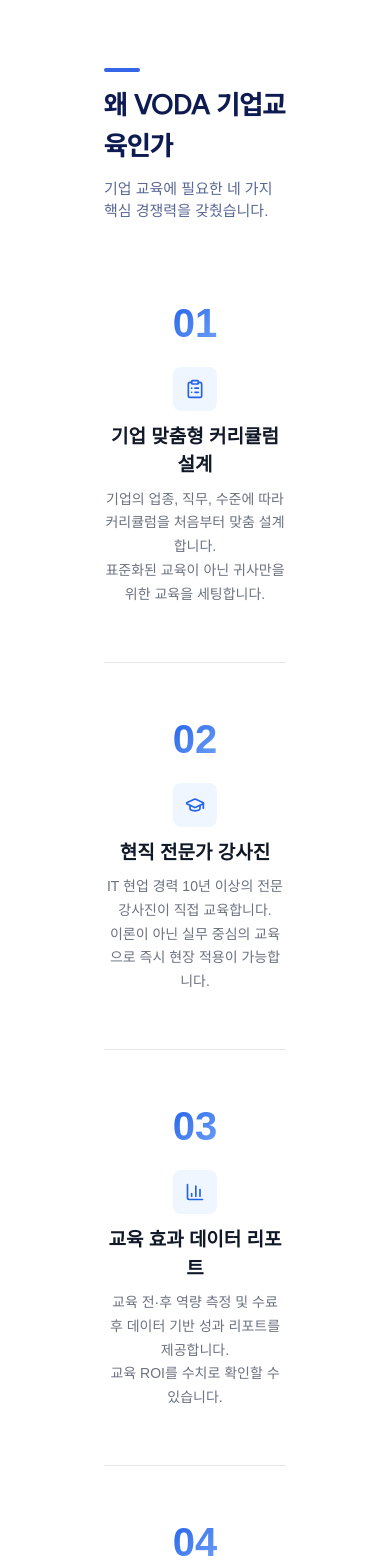
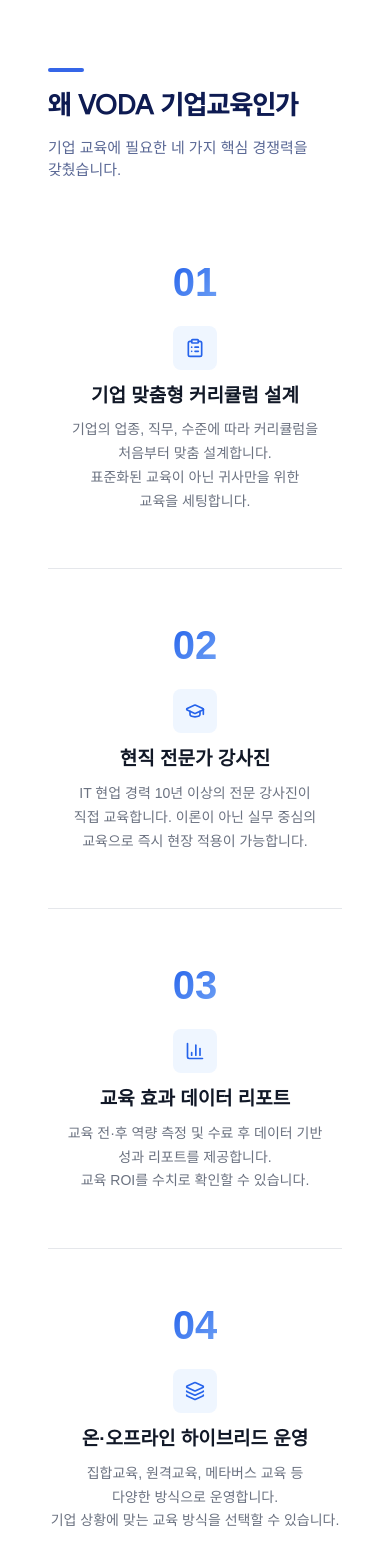
Before and after one commit to chaeuns/vodawebsite, a Next.js app: page /business/corporate-education in a window 390 px wide. Shown: the part 432-1997 px from the top of the page. Built offline with nearby package versions, Linux system fonts and the light colour scheme; a web font is replaced by a local one.

Commit message:
feat: 기업 교육 페이지 수정완료, 피드백 및 모바일

```diff
--- a/app/business/corporate-education/components/Audience.tsx
+++ b/app/business/corporate-education/components/Audience.tsx
@@ -33,7 +33,7 @@
   return (
     <section className="bg-white py-16 md:py-[100px] relative">
       <Container>
-        <div className="pl-20 pr-20">
+        <div className="pl-6 pr-6 md:pl-20 md:pr-20">
           <span className="block w-9 h-1 rounded-full bg-[#3566e8] mb-3" />
           <h2
             className="font-extrabold font-suit text-[#0e1b52]"
@@ -48,7 +48,7 @@
       </Container>
 
       <Container>
-        <div className="pl-20 pr-20">
+        <div className="pl-6 pr-6 md:pl-20 md:pr-20">
         <motion.div
           className="grid grid-cols-1 sm:grid-cols-3 gap-5 mt-10"
           variants={containerVariants}
--- a/app/business/corporate-education/components/FieldTags.tsx
+++ b/app/business/corporate-education/components/FieldTags.tsx
@@ -53,7 +53,7 @@
       }}
     >
       <Container>
-        <div className="pl-20 pr-20">
+        <div className="pl-6 pr-6 md:pl-20 md:pr-20">
           <span className="block w-9 h-1 rounded-full bg-[#3566e8] mb-3" />
           <h2
             className="font-extrabold font-suit text-[#0e1b52]"
@@ -68,7 +68,7 @@
       </Container>
 
       <Container>
-        <div className="pl-20 pr-20">
+        <div className="pl-6 pr-6 md:pl-20 md:pr-20">
         <div className="fields-map">
           <svg className="fields-connector" viewBox="0 0 880 460" preserveAspectRatio="xMidYMid meet" aria-hidden="true">
             <path
@@ -245,7 +245,7 @@
 
         @media (max-width: 768px) {
           .fields-map { height: auto; }
-          .fields-hub { position: static; transform: none; margin: 0 auto 24px; }
+          .fields-hub { display: none; }
           .fields-node { position: static; width: 100%; margin-bottom: 14px; animation: none !important; }
           .fields-connector { display: none; }
         }
--- a/app/business/corporate-education/components/Hero.tsx
+++ b/app/business/corporate-education/components/Hero.tsx
@@ -37,7 +37,7 @@
               <span className="align-middle">기업 교육</span>
             </p>
 
-            <h1 className="hero-fade-2 font-bold mt-4 leading-[1.3] text-[18px] sm:text-[22px] md:text-[29px] lg:text-[43px] whitespace-normal md:whitespace-nowrap break-keep">
+            <h1 className="hero-fade-2 font-bold mt-4 leading-[1.3] text-[1.7rem] sm:text-[22px] md:text-[29px] lg:text-[43px] whitespace-normal md:whitespace-nowrap break-keep">
               <span className="text-[#00163A]">
                 기업의 성장과 개인의 역량 강화
               </span>
@@ -45,9 +45,10 @@
           </div>
 
           <p className="hero-fade-3 text-[#111827] mt-4 leading-[1.6] text-[13px] md:text-[15px] max-w-[90%] md:max-w-[520px]">
-            기업의 성장과 개인의 역량 강화를 위한 VODA의 맞춤형 교육 솔루션입니다.
-            <br />
-            현장 실무 중심의 커리큘럼으로 조직의 경쟁력을 함께 만들어갑니다.
+            기업의 성장과 개인의 역량 강화를 위한 VODA의 맞춤형
+            <br className="md:hidden" /> 교육 솔루션입니다.
+            <br className="hidden md:inline" /> 현장 실무 중심의 커리큘럼으로
+            <br className="md:hidden" /> 조직의 경쟁력을 함께 만들어갑니다.
           </p>
         </div>
       </section>
--- a/app/business/corporate-education/components/Process.tsx
+++ b/app/business/corporate-education/components/Process.tsx
@@ -40,7 +40,7 @@
       }}
     >
       <Container>
-        <div className="pl-20 pr-20">
+        <div className="pl-6 pr-6 md:pl-20 md:pr-20">
           <span className="block w-9 h-1 rounded-full bg-[#3566e8] mb-3" />
           <h2
             className="font-extrabold font-suit text-[#0e1b52]"
@@ -55,7 +55,7 @@
       </Container>
 
       <Container>
-        <div className="pl-20 pr-20">
+        <div className="pl-6 pr-6 md:pl-20 md:pr-20">
         {/* Desktop: steps connected with arrows */}
         <div className="hidden md:flex items-stretch gap-4 mt-10">
           {processSteps.map((step, i) => {
@@ -100,7 +100,7 @@
             return (
               <motion.div
                 key={step.step}
-                className="group border border-[#E5E7EB] rounded-xl bg-white pt-24 pb-10 px-10 min-h-[420px] flex flex-col items-center justify-start text-center shadow-none hover:shadow-xl hover:shadow-blue-500/5 hover:border-[#2563EB]/30 transition-[box-shadow,border-color] duration-300 ease-out"
+                className="group border border-[#E5E7EB] rounded-xl bg-white pt-8 pb-8 px-10 min-h-[220px] flex flex-col items-center justify-start text-center shadow-none hover:shadow-xl hover:shadow-blue-500/5 hover:border-[#2563EB]/30 transition-[box-shadow,border-color] duration-300 ease-out"
                 variants={cardVariants(i)}
                 initial="hidden"
                 whileInView="visible"
--- a/app/business/corporate-education/components/Programs.tsx
+++ b/app/business/corporate-education/components/Programs.tsx
@@ -27,7 +27,7 @@
         }}
       >
       <Container>
-        <div className="pl-20 pr-20">
+        <div className="pl-6 pr-6 md:pl-20 md:pr-20">
           <span className="block w-9 h-1 rounded-full bg-[#3566e8] mb-3" />
           <h2
             className="font-extrabold font-suit text-[#0e1b52]"
@@ -36,13 +36,14 @@
             교육 프로그램 소개
           </h2>
           <p className="text-[15px] text-[#5a6895] mt-3">
-            기업 상황과 목적에 맞는 4가지 핵심 프로그램을 운영합니다.
+            기업 상황과 목적에 맞는 4가지 핵심 프로그램을
+            <br className="md:hidden" /> 운영합니다.
           </p>
         </div>
       </Container>
 
       <Container>
-        <div className="pl-20 pr-20">
+        <div className="pl-6 pr-6 md:pl-20 md:pr-20">
         <div className="grid grid-cols-1 sm:grid-cols-2 lg:grid-cols-4 gap-5 mt-10">
           {programs.map((program, i) => {
             const Icon = ICONS[i];
--- a/app/business/corporate-education/components/WhyVoda.tsx
+++ b/app/business/corporate-education/components/WhyVoda.tsx
@@ -51,7 +51,7 @@
       }}
     >
       <Container>
-        <div className="pl-20 pr-20">
+        <div className="pl-6 pr-6 md:pl-20 md:pr-20">
           <span className="block w-9 h-1 rounded-full bg-[#3566e8] mb-3" />
           <h2
             className="font-extrabold font-suit text-[#0e1b52]"
@@ -60,13 +60,14 @@
             왜 VODA 기업교육인가
           </h2>
           <p className="text-[15px] text-[#5a6895] mt-3">
-            기업 교육에 필요한 네 가지 핵심 경쟁력을 갖췄습니다.
+            기업 교육에 필요한 네 가지 핵심 경쟁력을
+            <br className="md:hidden" /> 갖췄습니다.
           </p>
         </div>
       </Container>
 
       <Container>
-        <div className="pl-20 pr-20 mt-6">
+        <div className="pl-6 pr-6 md:pl-20 md:pr-20 mt-6">
           {strengths.map((strength, i) => {
             const Icon = ICONS[i];
             const isReversed = i % 2 === 1;
@@ -110,7 +111,35 @@
                     {strength.title}
                   </h3>
                   <p className="text-[14px] md:text-[15px] text-[#6B7280] mt-2 leading-[1.7] whitespace-pre-line">
-                    {strength.body}
+                    {i === 0 ? (
+                      <>
+                        기업의 업종, 직무, 수준에 따라 커리큘럼을
+                        <br className="md:hidden" /> 처음부터 맞춤 설계합니다.
+                        <br /> 표준화된 교육이 아닌 귀사만을 위한
+                        <br className="md:hidden" /> 교육을 세팅합니다.
+                      </>
+                    ) : i === 1 ? (
+                      <>
+                        IT 현업 경력 10년 이상의 전문 강사진이
+                        <br className="md:hidden" /> 직접 교육합니다.
+                        <br className="hidden md:inline" /> 이론이 아닌 실무 중심의
+                        <br className="md:hidden" /> 교육으로 즉시 현장 적용이 가능합니다.
+                      </>
+                    ) : i === 2 ? (
+                      <>
+                        교육 전·후 역량 측정 및 수료 후 데이터 기반
+                        <br className="md:hidden" /> 성과 리포트를 제공합니다.
+                        <br /> 교육 ROI를 수치로 확인할 수 있습니다.
+                      </>
+                    ) : i === 3 ? (
+                      <>
+                        집합교육, 원격교육, 메타버스 교육 등
+                        <br className="md:hidden" /> 다양한 방식으로 운영합니다.
+                        <br /> 기업 상황에 맞는 교육 방식을 선택할 수 있습니다.
+                      </>
+                    ) : (
+                      strength.body
+                    )}
                   </p>
                 </motion.div>
 
--- a/app/business/corporate-education/data.ts
+++ b/app/business/corporate-education/data.ts
@@ -15,7 +15,7 @@
   },
   {
     title: "온·오프라인 하이브리드 운영",
-    body: "집합교육, 원격교육, 메타버스 교육 등 다양한 방식으로 운영합니다.\n기업 상황에 맞는 최적의 교육 방식을 선택할 수 있습니다.",
+    body: "집합교육, 원격교육, 메타버스 교육 등 다양한 방식으로 운영합니다.\n기업 상황에 맞는 교육 방식을 선택할 수 있습니다.",
   },
 ];
 
@@ -80,7 +80,7 @@
   {
     step: "STEP 03",
     title: "교육 운영",
-    body: "집합·원격·하이브리드 등 원하는 방식으로 교육을 진행.",
+    body: "집합·원격·하이브리드 등\n원하는 방식으로 교육을 진행.",
   },
   {
     step: "STEP 04",
```
